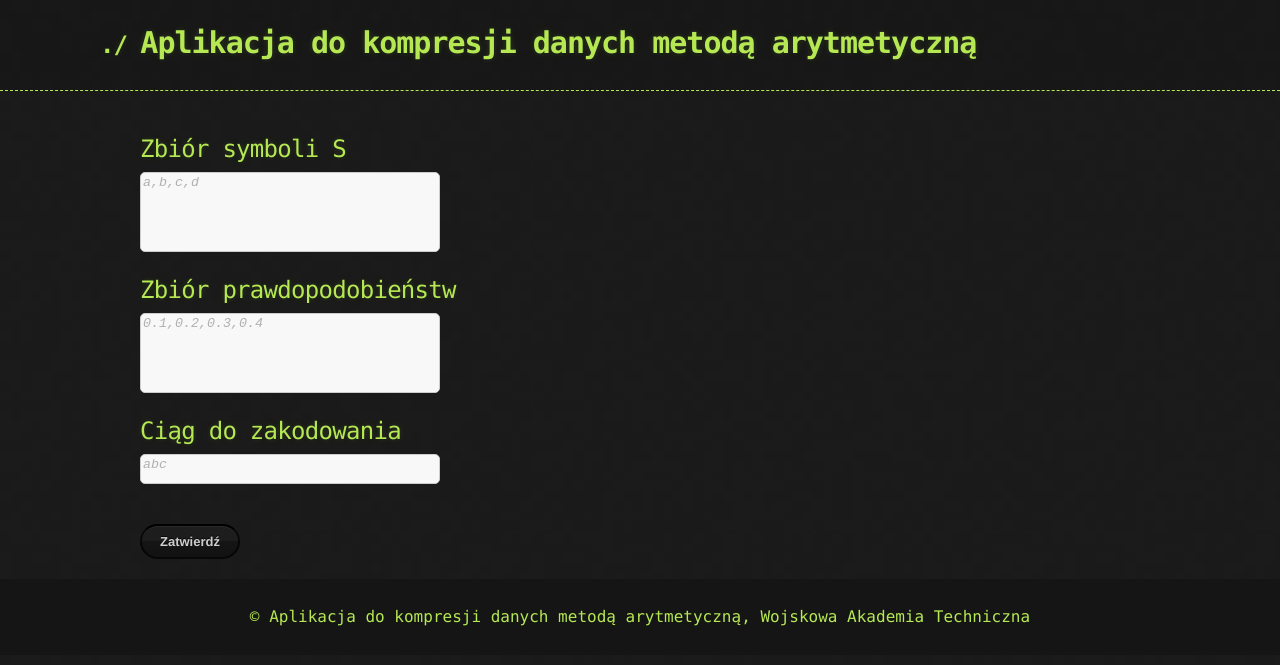
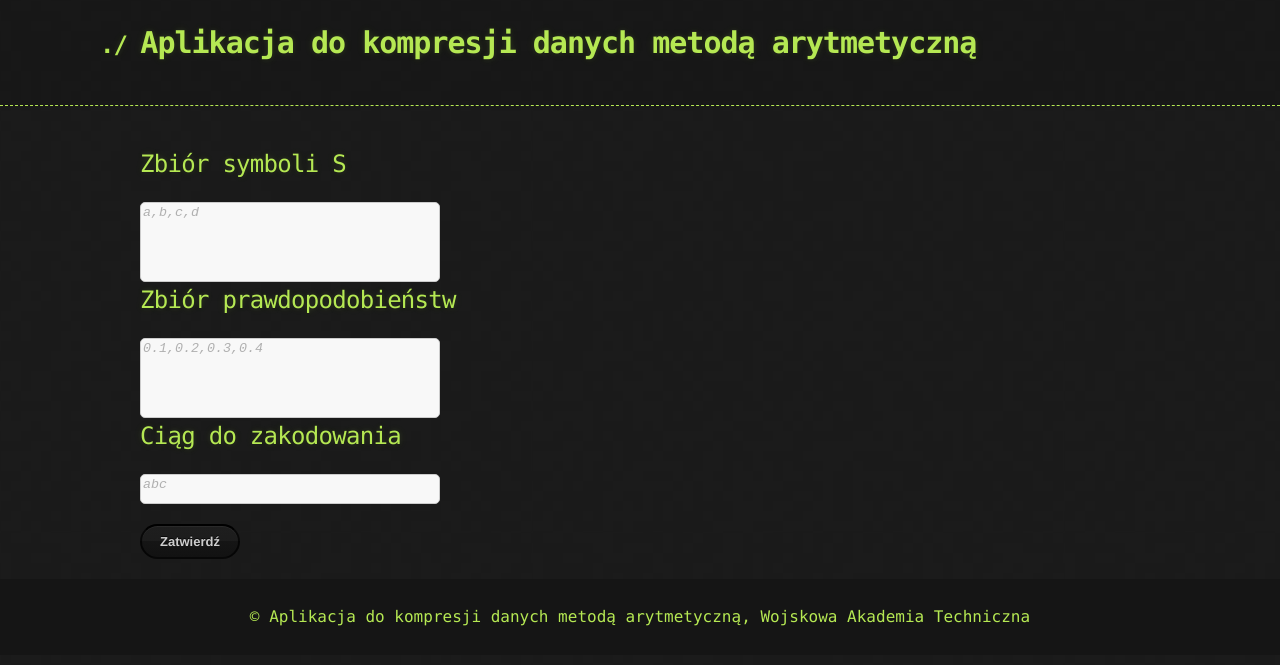
Before and after one commit to Mattheosq/compression-teaching-site, a Jekyll site: the page built from index.markdown, in a window 1280 px wide. Shown: the top 665 px of the page. Built offline with Jekyll 4.4.1, drawn with Linux system fonts in a browser that asks for light colours; the repository's description, which GitHub fills in, is left out.

Commit message:
Revert "Test"

```diff
--- a/_sass/custom.scss
+++ b/_sass/custom.scss
@@ -1,9 +1,4 @@
 .input-group {
-  // BACKKK
-
-
-
-
   position: relative;
   display: flex;
   align-items: center;
@@ -13,8 +8,6 @@
   display: inline-block;
   width: 80%;
   padding: 10px;
-
-
   margin: 10px auto;
   background-color: #070808;
   border: 2px solid #ccc;
@@ -24,8 +17,7 @@
 }
 
 .result-box.center-text {
-  display: flex;
-  justify-content: center;
+  text-align: center;
 }
 
 .result-box.left-text {
@@ -37,8 +29,7 @@
   overflow-y: auto;
   width: 30%;
   height: 80px;
-  margin: 0;
-  margin-bottom: 20px;
+  padding: 2px;
   border: 1px solid #ccc;
   border-radius: 5px;
   background-color: #f8f8f8;
@@ -74,19 +65,18 @@
   white-space: normal;
 }
 
-.step-block h3 {
+.step-block h3, .result-box h3 {
   margin: 0;
-  padding: 0 5px;
-  position: absolute;
-  top: -30px;
+  padding: 0;
+  position: relative;
+  top: -40px;
   color: $conifer;
   display: inline-block;
-  font-size: 100px;
+  padding: 0 5px;
 }
 
 .step-block {
-  position: relative;
-  margin-top: 60px;
+  margin-top: 35px;
 }
 
 html, body {
@@ -107,12 +97,3 @@
   color: $conifer;
   padding: 10px 0;
 }
-
-.graphic-placeholder {
-  width: 90%;
-  height: 100px;
-  background-color: #ccc;
-  margin: 10px auto;
-  border: 1px solid #999;
-  display: block;
-}
--- a/_sass/jekyll-theme-hacker.scss
+++ b/_sass/jekyll-theme-hacker.scss
@@ -113,12 +113,6 @@
   text-shadow: 0 1px 1px rgba(0, 0, 0, 0.1),
                0 0 5px rgba(181, 232, 83, 0.1),
                0 0 10px rgba(181, 232, 83, 0.1);
-}
-
-h2 {
-  margin-bottom: 5px;
-  font-size: 25px;
-  color: $conifer;
 }
 
 #main_content h1 {
--- a/js/script.js
+++ b/js/script.js
@@ -123,9 +123,6 @@
 
   // Rozkład prawdopodobieństwa
   const distributionBlock = createStepBlock("Rozkład prawdopodobieństwa", "", true);
-  const test = 'abc';
-
-
   distributionBlock.classList.add("result-box", "center-text");
   stepsContainer.appendChild(distributionBlock);
 
@@ -161,10 +158,7 @@
 
       // Dodanie kroku do kontenera
       const stepBlock = createStepBlock(tytul, opis, false);
-      const test2 = 'abcd';
-
-
-      stepBlock.classList.add("result-box", "left-text");
+      stepBlock.classList.add("result-box","left-text");
       stepsContainer.appendChild(stepBlock);
 
       // Aktualizacja limitów
```
